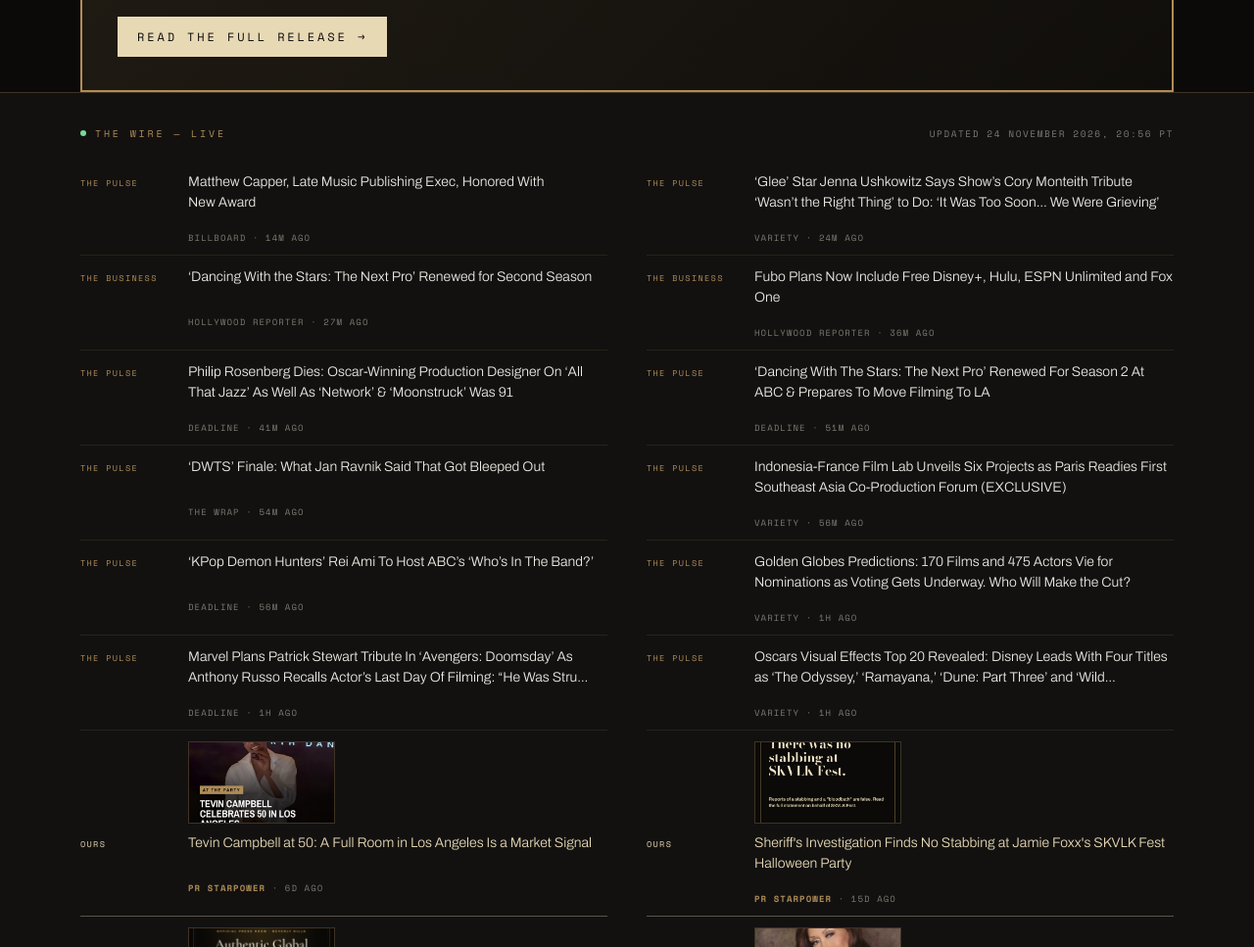
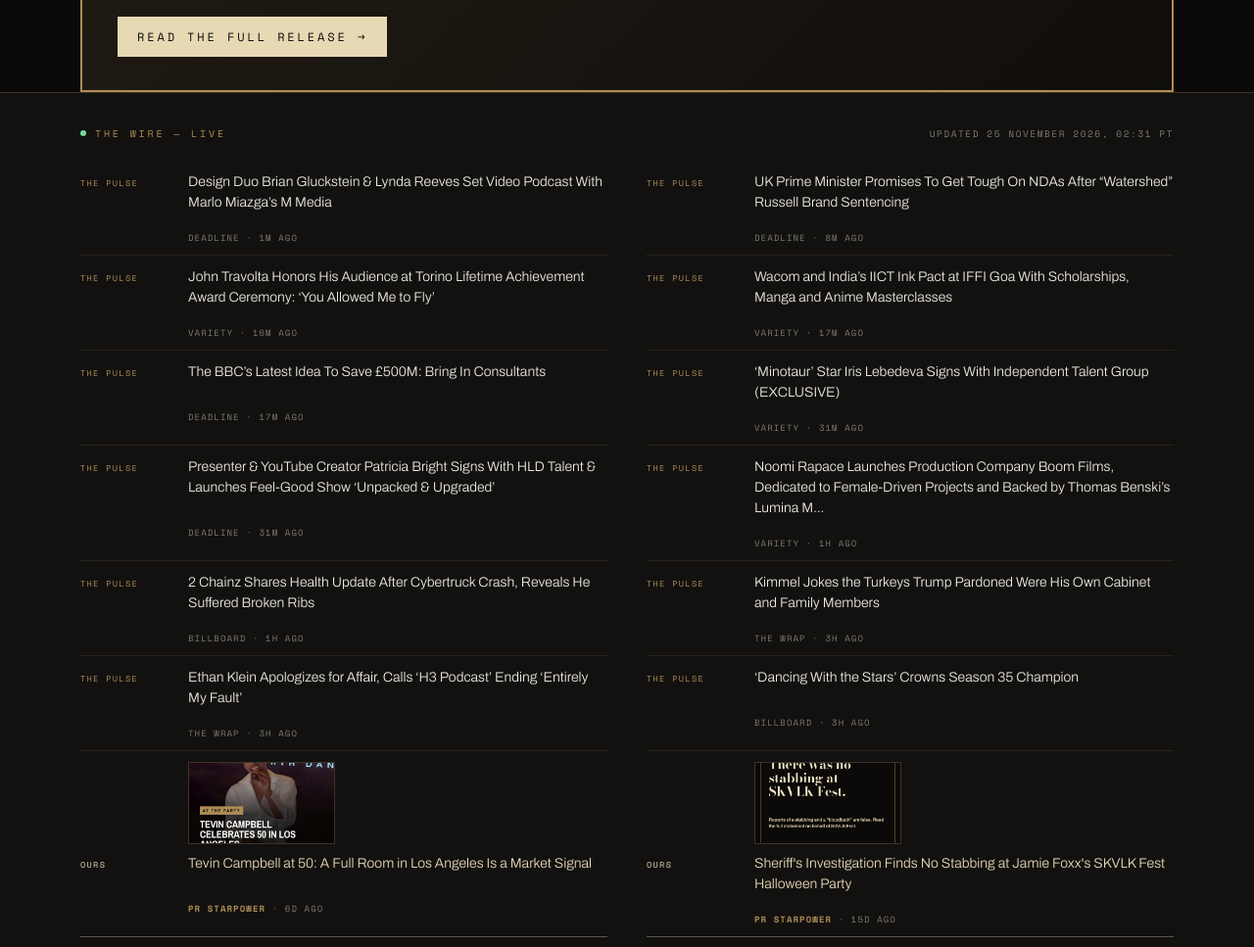
Before and after one commit to matariterry-art/prstarpower-site, a plain HTML site: page newsroom.html in a window 1280 px wide. Shown: the part 1967-2934 px from the top of the page at 98% size. Drawn offline with nearby package versions, Linux system fonts and the light colour scheme.

Commit message:
Wire update — 2026-11-25 09:31 UTC

```diff
--- a/feed.xml
+++ b/feed.xml
@@ -5,7 +5,7 @@
     <link>https://prstarpower.com/newsroom.html</link>
     <description>Announcements, releases and analysis from PR STARPOWER, a Hollywood representation house.</description>
     <language>en-us</language>
-    <lastBuildDate>Wed, 25 Nov 2026 03:56:54 +0000</lastBuildDate>
+    <lastBuildDate>Wed, 25 Nov 2026 09:31:42 +0000</lastBuildDate>
     <item>
       <title>Tevin Campbell at 50: A Full Room in Los Angeles Is a Market Signal</title>
       <link>https://prstarpower.com/news-tevin-campbell-50th-durability.html</link>
--- a/newsroom.html
+++ b/newsroom.html
@@ -246,68 +246,68 @@
   <div class="wrap">
     <div class="wire-head">
       <span class="wire-label"><i class="dot"></i>The Wire — Live</span>
-      <span class="wire-stamp">Updated 24 November 2026, 20:56 PT</span>
+      <span class="wire-stamp">Updated 25 November 2026, 02:31 PT</span>
     </div>
     <div class="wire-list">
-      <a class="wire-row" href="https://www.billboard.com/pro/matthew-capper-honored-annual-award/" target="_blank" rel="noopener nofollow">
+      <a class="wire-row" href="https://deadline.com/2026/11/brian-gluckstein-lynda-reeves-video-podcast-m-media-1237232655/" target="_blank" rel="noopener nofollow">
         <span class="wire-beat">The Pulse</span>
-        <span class="wire-title">Matthew Capper, Late Music Publishing Exec, Honored With New Award</span>
-        <span class="wire-meta">Billboard &middot; 14m ago</span>
+        <span class="wire-title">Design Duo Brian Gluckstein &amp; Lynda Reeves Set Video Podcast With Marlo Miazga’s M Media</span>
+        <span class="wire-meta">Deadline &middot; 1m ago</span>
       </a>
-      <a class="wire-row" href="https://variety.com/2026/tv/news/glee-jenna-ushkowitz-cory-monteith-tribute-1236957675/" target="_blank" rel="noopener nofollow">
+      <a class="wire-row" href="https://deadline.com/2026/11/russell-brand-andy-burnham-ndas-david-walliams-1237233158/" target="_blank" rel="noopener nofollow">
         <span class="wire-beat">The Pulse</span>
-        <span class="wire-title">‘Glee’ Star Jenna Ushkowitz Says Show’s Cory Monteith Tribute ‘Wasn’t the Right Thing’ to Do: ‘It Was Too Soon… We Were Grieving’</span>
-        <span class="wire-meta">Variety &middot; 24m ago</span>
+        <span class="wire-title">UK Prime Minister Promises To Get Tough On NDAs After “Watershed” Russell Brand Sentencing</span>
+        <span class="wire-meta">Deadline &middot; 8m ago</span>
       </a>
-      <a class="wire-row" href="https://www.hollywoodreporter.com/tv/tv-news/dancing-with-the-stars-next-pro-renewed-season-2-male-dancers-1236762752/" target="_blank" rel="noopener nofollow">
-        <span class="wire-beat">The Business</span>
-        <span class="wire-title">‘Dancing With the Stars: The Next Pro’ Renewed for Second Season</span>
-        <span class="wire-meta">Hollywood Reporter &middot; 27m ago</span>
+      <a class="wire-row" href="https://variety.com/2026/film/festivals/john-travolta-audience-torino-lifetime-achievement-award-1236957483/" target="_blank" rel="noopener nofollow">
+        <span class="wire-beat">The Pulse</span>
+        <span class="wire-title">John Travolta Honors His Audience at Torino Lifetime Achievement Award Ceremony: ‘You Allowed Me to Fly’</span>
+        <span class="wire-meta">Variety &middot; 16m ago</span>
       </a>
-      <a class="wire-row" href="https://www.hollywoodreporter.com/lifestyle/shopping/fubo-free-access-to-disney-plus-hulu-espn-unlimited-fox-one-1236762695/" target="_blank" rel="noopener nofollow">
-        <span class="wire-beat">The Business</span>
-        <span class="wire-title">Fubo Plans Now Include Free Disney+, Hulu, ESPN Unlimited and Fox One</span>
-        <span class="wire-meta">Hollywood Reporter &middot; 36m ago</span>
+      <a class="wire-row" href="https://variety.com/2026/film/festivals/wacom-india-iict-scholarships-manga-masterclasses-1236957791/" target="_blank" rel="noopener nofollow">
+        <span class="wire-beat">The Pulse</span>
+        <span class="wire-title">Wacom and India’s IICT Ink Pact at IFFI Goa With Scholarships, Manga and Anime Masterclasses</span>
+        <span class="wire-meta">Variety &middot; 17m ago</span>
       </a>
-      <a class="wire-row" href="https://deadline.com/2026/11/philip-rosenberg-dead-oscar-production-designer-1237233057/" target="_blank" rel="noopener nofollow">
+      <a class="wire-row" href="https://deadline.com/2026/11/bbc-consultants-alixpartners-save-hundreds-of-millions-1237232693/" target="_blank" rel="noopener nofollow">
         <span class="wire-beat">The Pulse</span>
-        <span class="wire-title">Philip Rosenberg Dies: Oscar-Winning Production Designer On ‘All That Jazz’ As Well As ‘Network’ &amp; ‘Moonstruck’ Was 91</span>
-        <span class="wire-meta">Deadline &middot; 41m ago</span>
+        <span class="wire-title">The BBC’s Latest Idea To Save £500M: Bring In Consultants</span>
+        <span class="wire-meta">Deadline &middot; 17m ago</span>
       </a>
-      <a class="wire-row" href="https://deadline.com/2026/11/dancing-with-the-stars-the-next-pro-renewed-season-2-abc-la-1237233033/" target="_blank" rel="noopener nofollow">
+      <a class="wire-row" href="https://variety.com/2026/film/news/minotaur-star-iris-lebedeva-signs-independent-talent-group-1236957640/" target="_blank" rel="noopener nofollow">
         <span class="wire-beat">The Pulse</span>
-        <span class="wire-title">‘Dancing With The Stars: The Next Pro’ Renewed For Season 2 At ABC &amp; Prepares To Move Filming To LA</span>
-        <span class="wire-meta">Deadline &middot; 51m ago</span>
+        <span class="wire-title">‘Minotaur’ Star Iris Lebedeva Signs With Independent Talent Group (EXCLUSIVE)</span>
+        <span class="wire-meta">Variety &middot; 31m ago</span>
       </a>
-      <a class="wire-row" href="https://www.thewrap.com/culture-lifestyle/culture/dancing-with-the-stars-finale-jan-ravnik-bleeped-out/" target="_blank" rel="noopener nofollow">
+      <a class="wire-row" href="https://deadline.com/2026/11/patricia-bright-signs-hld-talent-unpacked-upgraded-series-1237232602/" target="_blank" rel="noopener nofollow">
         <span class="wire-beat">The Pulse</span>
-        <span class="wire-title">‘DWTS’ Finale: What Jan Ravnik Said That Got Bleeped Out</span>
-        <span class="wire-meta">The Wrap &middot; 54m ago</span>
+        <span class="wire-title">Presenter &amp; YouTube Creator Patricia Bright Signs With HLD Talent &amp; Launches Feel-Good Show ‘Unpacked &amp; Upgraded’</span>
+        <span class="wire-meta">Deadline &middot; 31m ago</span>
       </a>
-      <a class="wire-row" href="https://variety.com/2026/film/markets-festivals/indonesia-france-film-lab-projects-paris-forum-1236957588/" target="_blank" rel="noopener nofollow">
+      <a class="wire-row" href="https://variety.com/2026/film/global/noomi-rapace-production-company-boom-films-1236956766/" target="_blank" rel="noopener nofollow">
         <span class="wire-beat">The Pulse</span>
-        <span class="wire-title">Indonesia-France Film Lab Unveils Six Projects as Paris Readies First Southeast Asia Co-Production Forum (EXCLUSIVE)</span>
-        <span class="wire-meta">Variety &middot; 56m ago</span>
-      </a>
-      <a class="wire-row" href="https://deadline.com/2026/11/kpop-demon-hunters-rei-ami-host-abc-whos-in-the-band-1237232706/" target="_blank" rel="noopener nofollow">
-        <span class="wire-beat">The Pulse</span>
-        <span class="wire-title">‘KPop Demon Hunters’ Rei Ami To Host ABC’s ‘Who’s In The Band?’</span>
-        <span class="wire-meta">Deadline &middot; 56m ago</span>
-      </a>
-      <a class="wire-row" href="https://variety.com/lists/2027-golden-globes-predictions/" target="_blank" rel="noopener nofollow">
-        <span class="wire-beat">The Pulse</span>
-        <span class="wire-title">Golden Globes Predictions: 170 Films and 475 Actors Vie for Nominations as Voting Gets Underway. Who Will Make the Cut?</span>
+        <span class="wire-title">Noomi Rapace Launches Production Company Boom Films, Dedicated to Female-Driven Projects and Backed by Thomas Benski’s Lumina M…</span>
         <span class="wire-meta">Variety &middot; 1h ago</span>
       </a>
-      <a class="wire-row" href="https://deadline.com/2026/11/marvel-patrick-stewart-tribute-avengers-doomsday-last-day-filming-1237233059/" target="_blank" rel="noopener nofollow">
+      <a class="wire-row" href="https://www.billboard.com/music/rb-hip-hop/2-chainz-car-crash-broken-ribs-1236389102/" target="_blank" rel="noopener nofollow">
         <span class="wire-beat">The Pulse</span>
-        <span class="wire-title">Marvel Plans Patrick Stewart Tribute In ‘Avengers: Doomsday’ As Anthony Russo Recalls Actor’s Last Day Of Filming: “He Was Stru…</span>
-        <span class="wire-meta">Deadline &middot; 1h ago</span>
+        <span class="wire-title">2 Chainz Shares Health Update After Cybertruck Crash, Reveals He Suffered Broken Ribs</span>
+        <span class="wire-meta">Billboard &middot; 1h ago</span>
       </a>
-      <a class="wire-row" href="https://variety.com/2026/film/awards/oscars-visual-effects-top-20-shortlist-disney-dune-odyssey-1236957450/" target="_blank" rel="noopener nofollow">
+      <a class="wire-row" href="https://www.thewrap.com/culture-lifestyle/culture/trump-pardons-turkeys-jimmy-kimmel-monologue/" target="_blank" rel="noopener nofollow">
         <span class="wire-beat">The Pulse</span>
-        <span class="wire-title">Oscars Visual Effects Top 20 Revealed: Disney Leads With Four Titles as ‘The Odyssey,’ ‘Ramayana,’ ‘Dune: Part Three’ and ‘Wild…</span>
-        <span class="wire-meta">Variety &middot; 1h ago</span>
+        <span class="wire-title">Kimmel Jokes the Turkeys Trump Pardoned Were His Own Cabinet and Family Members</span>
+        <span class="wire-meta">The Wrap &middot; 3h ago</span>
+      </a>
+      <a class="wire-row" href="https://www.thewrap.com/culture-lifestyle/culture/ethan-klein-affair-apology-teases-h3-podcast-return/" target="_blank" rel="noopener nofollow">
+        <span class="wire-beat">The Pulse</span>
+        <span class="wire-title">Ethan Klein Apologizes for Affair, Calls ‘H3 Podcast’ Ending ‘Entirely My Fault’</span>
+        <span class="wire-meta">The Wrap &middot; 3h ago</span>
+      </a>
+      <a class="wire-row" href="https://www.billboard.com/music/awards/dancing-with-the-stars-season-35-champion-1236389354/" target="_blank" rel="noopener nofollow">
+        <span class="wire-beat">The Pulse</span>
+        <span class="wire-title">‘Dancing With the Stars’ Crowns Season 35 Champion</span>
+        <span class="wire-meta">Billboard &middot; 3h ago</span>
       </a>
       <a class="wire-row house haspic" href="news-tevin-campbell-50th-durability.html">
         <span class="wire-beat">Ours</span>
```
